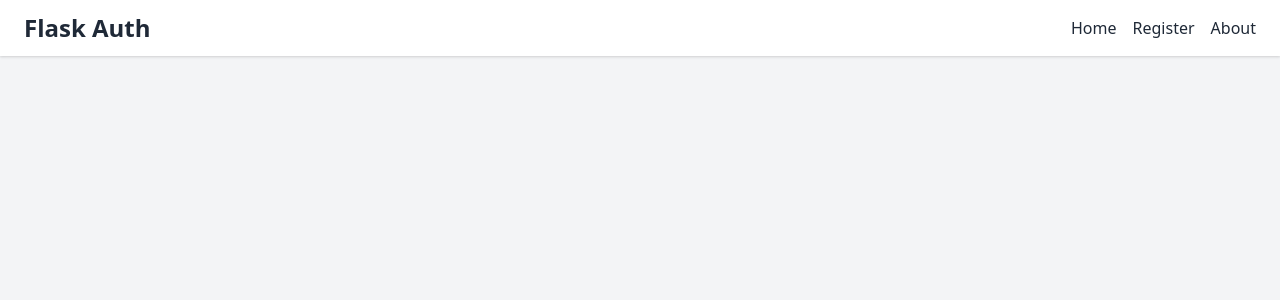
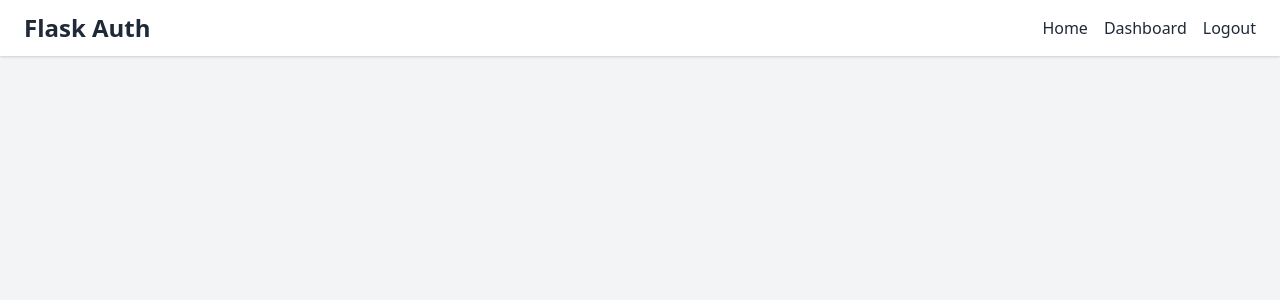
Before and after one commit to BBtxt/flask_auth, a Flask app: a page that uses templates/base.html in a window 1280 px wide. Shown: the top 300 px of the page. Run offline with Flask 3, Linux system fonts and the light colour scheme; the visitor is signed in with stand-in values (Sample User, id 1).

Commit message:
add functionality to different navs based on state

```diff
--- a/templates/base.html
+++ b/templates/base.html
@@ -22,16 +22,23 @@
               href="/"
               >Home</a
             >
+            {% if"username" in session %}
+            <a
+              class="mx-2 text-gray-800 hover:text-gray-600"
+              href="/dashboard"
+              >Dashboard</a>
+              <a
+              class="mx-2 text-gray-800 hover:text-gray-600"
+              href="/logout"
+              >Logout</a
+            >
+              {% else %}
             <a
               class="mx-2 text-gray-800 hover:text-gray-600"
               href="/register"
               >Register</a
             >
-            <a
-              class="mx-2 text-gray-800 hover:text-gray-600"
-              href=""
-              >About</a
-            >
+          {% endif %}
           </div>
         </div>
       </div>
```
